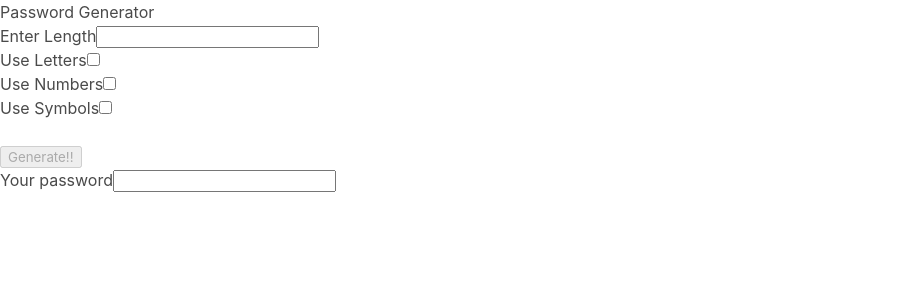
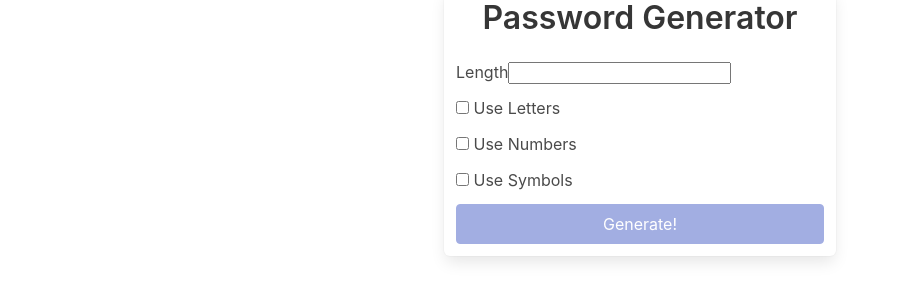
Before and after one commit to ukas87/passwordGenerator, an Angular app: page / in a window 1280 px wide. Shown: the top 300 px of the page, without its empty margins (0-900 px from the left). Built offline with nearby package versions, Linux system fonts and the light colour scheme.

Commit message:
added *ngIf for generated password

```diff
--- a/src/app/app.component.html
+++ b/src/app/app.component.html
@@ -1,31 +1,47 @@
-<h1>Password Generator</h1>
-
-<div>
-  <label>Enter Length</label>
-  <input (input)="onChangeLength($any($event.target).value)" />
-</div>
-
-<div>
-  <div>
-    <label> Use Letters</label>
-    <input (change)="onChangeUseLetters()" type="checkbox">
-  </div>
-  <div>
-    <label> Use Numbers</label>
-    <input (change)="onChangeUseNumbers()" type="checkbox">
-  </div>
-  <div>
-    <label> Use Symbols</label>
-    <input (change)="onChangeUseSymbols()" type="checkbox">
+<div class="container">
+  <div class="columns is-centered">
+    <div class="box column is-one-third">
+      <h1 class="title has-text-centered">Password Generator</h1>
+      <div class="field">
+        <label>Length</label>
+        <input (input)="onChangeLength($any($event.target).value)"/>
+      </div>
+      <div class="field">
+        <div class="control">
+          <label class="checkbox">
+            <input (change)="onChangeUseLetters()"
+                   type="checkbox"/>
+            Use Letters
+          </label>
+        </div>
+      </div>
+      <div class="field">
+        <div class="control">
+          <label class="checkbox">
+            <input (change)="onChangeUseNumbers()"
+                   type="checkbox"/>
+            Use Numbers
+          </label>
+        </div>
+      </div>
+      <div class="field">
+        <div class="control">
+          <label class="checkbox">
+            <input (change)="onChangeUseSymbols()"
+                   type="checkbox"/>
+            Use Symbols
+          </label>
+        </div>
+      </div>
+      <button [disabled]="
+          !((includeLetters || includeSymbols || includeNumbers) && length)
+        " (click)="onButtonClick()" class="button is-link is-fullwidth">
+        Generate!
+      </button>
+      <div class="box" *ngIf="password">
+        <label>Generated Password</label>
+        <input class="input" [value]="password"/>
+      </div>
+    </div>
   </div>
 </div>
-<br>
-<div>
-  <button [disabled]="!((includeSymbols || includeLetters || includeNumbers) && length)"
-          (click)="onButtonClick()"> Generate!!
-  </button>
-</div>
-<div>
-  <label>Your password</label>
-  <input [value]="password"/>
-</div>
```
